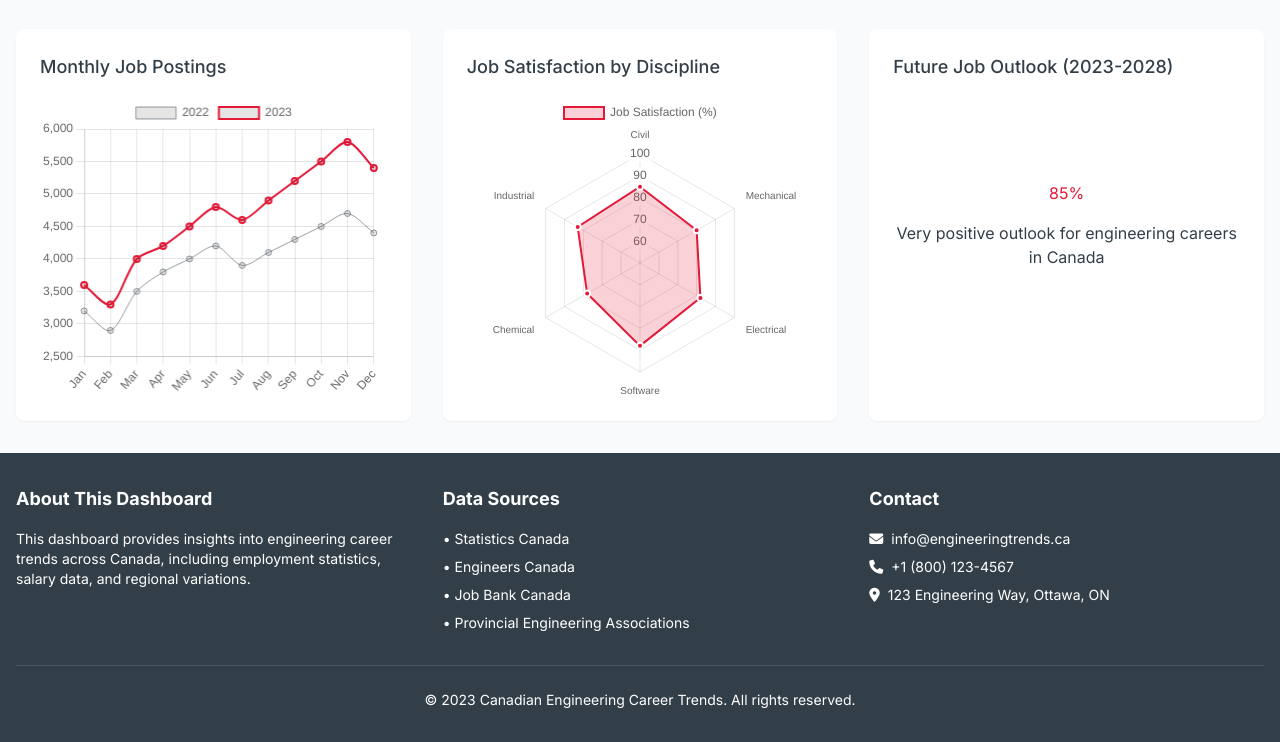
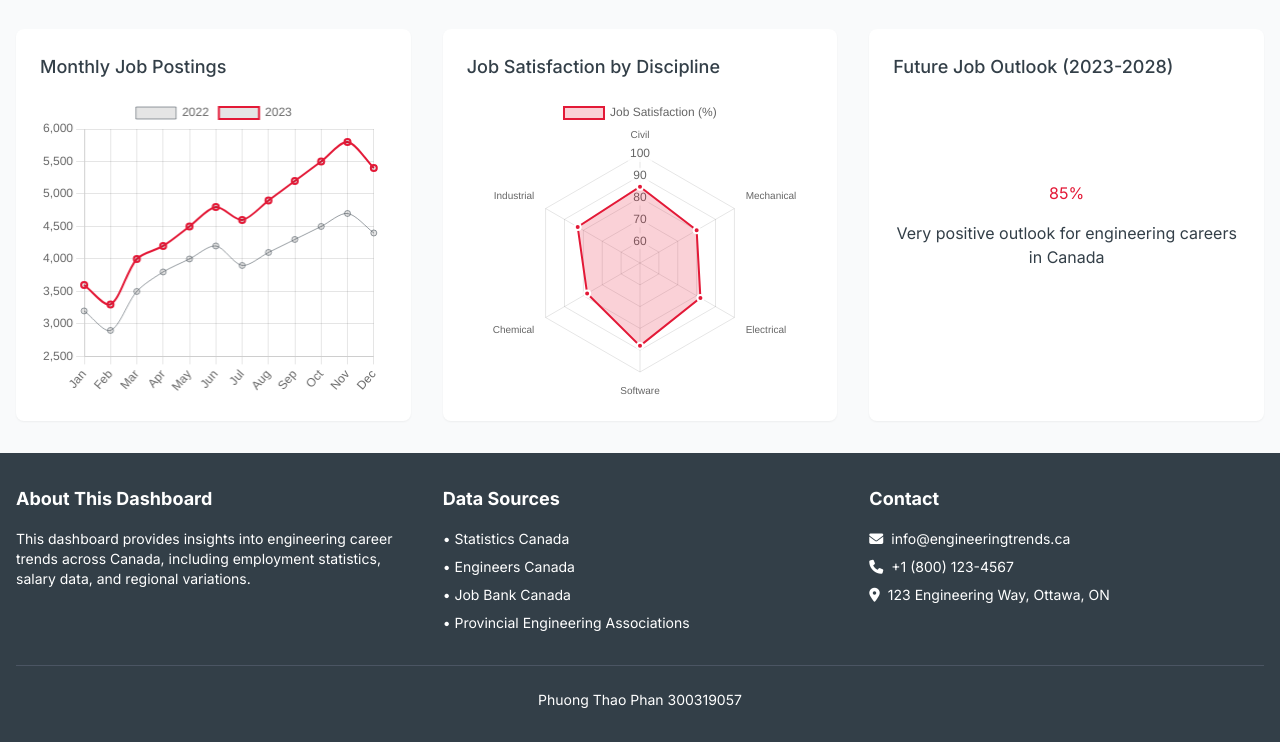
Before and after one commit to ThaoPPhan/EngJobs, a plain HTML site: page index.html in a window 1280 px wide. Shown: the part 812-1554 px from the top of the page. Drawn offline with nearby package versions, Linux system fonts and the light colour scheme.

Commit message:
update 1

```diff
--- a/index.html
+++ b/index.html
@@ -391,7 +391,7 @@
                     </div>
                 </div>
                 <div class="border-t border-gray-600 mt-8 pt-6 text-center text-sm">
-                    <p id="copyright-text">© 2023 Canadian Engineering Career Trends. All rights reserved.</p>
+                    <p id="copyright-text">Phuong Thao Phan 300319057</p>
                 </div>
             </div>
         </footer>
@@ -448,7 +448,7 @@
             'contact-email': 'info@engineeringtrends.ca',
             'contact-phone': '+1 (800) 123-4567',
             'contact-address': '123 Engineering Way, Ottawa, ON',
-            'copyright-text': '© 2023 Canadian Engineering Career Trends. All rights reserved.'
+            'copyright-text': 'Phuong Thao Phan 300319057'
         };
 
         // French translations
@@ -496,7 +496,7 @@
             'contact-email': 'info@tendancesgenie.ca',
             'contact-phone': '+1 (800) 123-4567',
             'contact-address': '123 Avenue Génie, Ottawa, ON',
-            'copyright-text': '© 2023 Tendances des carrières en génie au Canada. Tous droits réservés.'
+            'copyright-text': 'Phuong Thao Phan 300319057'
         };
 
         // Function to update the language
```
